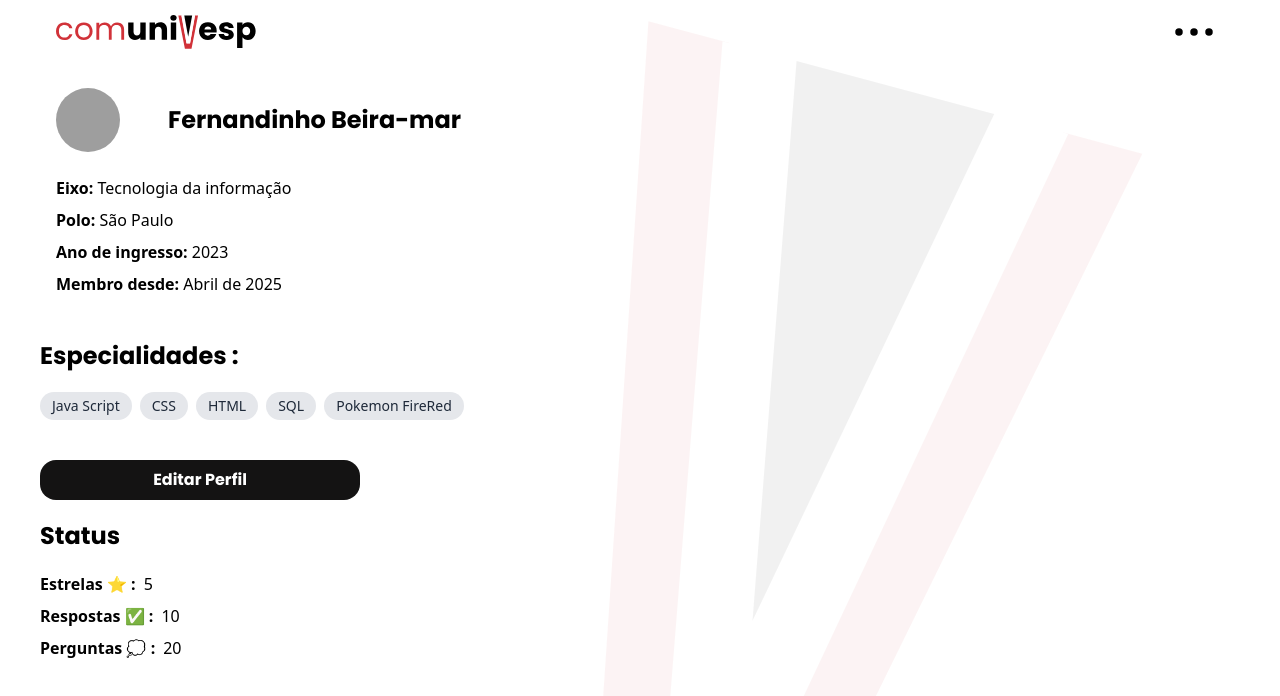
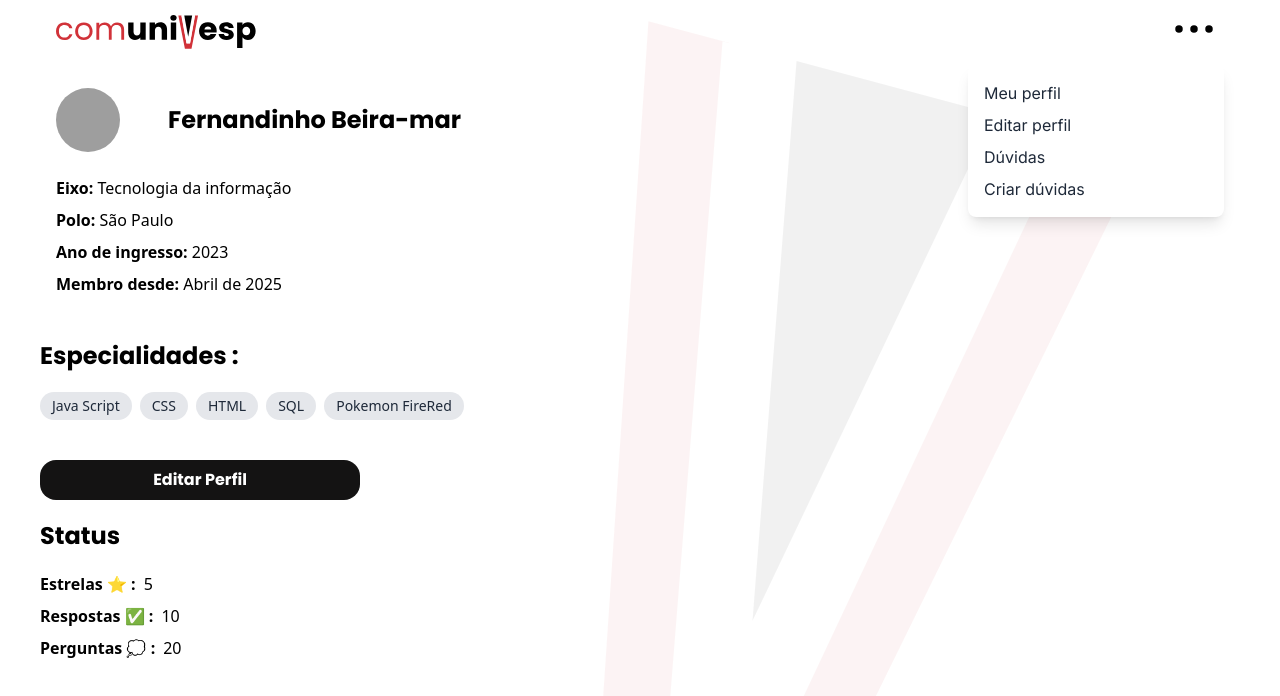
Before and after one commit to fabiolima-dev/comunivesp-web, a React (Vite) app: page /profile in a window 1280 px wide. Both pictures are taken after a click on the button 1194 px from the left and 32 px from the top of the page. Shown: the top 696 px of the page. Built offline with nearby package versions, Linux system fonts and the light colour scheme; grey boxes are pictures that could not be loaded.

Commit message:
retira o navigation bar e adiciona dentro do header

```diff
--- a/src/components/perfil/Header.jsx
+++ b/src/components/perfil/Header.jsx
@@ -1,19 +1,65 @@
-import NavigationBar from "./NavigationBar";
+import { useState } from "react";
 import LogoUnivesp from "/logo-univesp.svg?url";
 import { EllipsisHorizontalIcon } from "@heroicons/react/24/solid";
 
 function Header() {
+  const [isMenuOpen, setIsMenuOpen] = useState(false);
+
+  const toggleMenu = () => {
+    setIsMenuOpen(!isMenuOpen);
+  };
   return (
     <>
       <header className="flex items-center justify-between w-full h-16 px-4 py-2 ">
         <img src={LogoUnivesp} alt="Logo Univesp" className="w-50" />
 
-        <button
-          onClick={NavigationBar.display}
-          className="appearance-none border-none outline-none"
-        >
-          <EllipsisHorizontalIcon className="w-15" />
-        </button>
+        <div className="relative">
+          <button
+            onClick={toggleMenu}
+            className="appearance-none border-none outline-none"
+          >
+            <EllipsisHorizontalIcon className="w-15" />
+          </button>
+
+          {isMenuOpen && (
+            <nav className="absolute top-full right-0 bg-white shadow-lg rounded-lg p-4 w-64">
+              <ul className="flex flex-col gap-2">
+                <li>
+                  <a
+                    href="/profile"
+                    className="text-gray-800 hover:text-red-500"
+                  >
+                    Meu perfil
+                  </a>
+                </li>
+                <li>
+                  <a
+                    href="/editarPerfil"
+                    className="text-gray-800 hover:text-red-500"
+                  >
+                    Editar perfil
+                  </a>
+                </li>
+                <li>
+                  <a
+                    href="/duvidas"
+                    className="text-gray-800 hover:text-red-500"
+                  >
+                    Dúvidas
+                  </a>
+                </li>
+                <li>
+                  <a
+                    href="/criarDuvida"
+                    className="text-gray-800 hover:text-red-500"
+                  >
+                    Criar dúvidas
+                  </a>
+                </li>
+              </ul>
+            </nav>
+          )}
+        </div>
       </header>
     </>
   );
--- a/src/components/perfil/NavigationBar.jsx
+++ /dev/null
@@ -1,5 +0,0 @@
-function NavigationBar() {
-  return <></>;
-}
-//logica de abrir e fechar
-export default NavigationBar;
```
